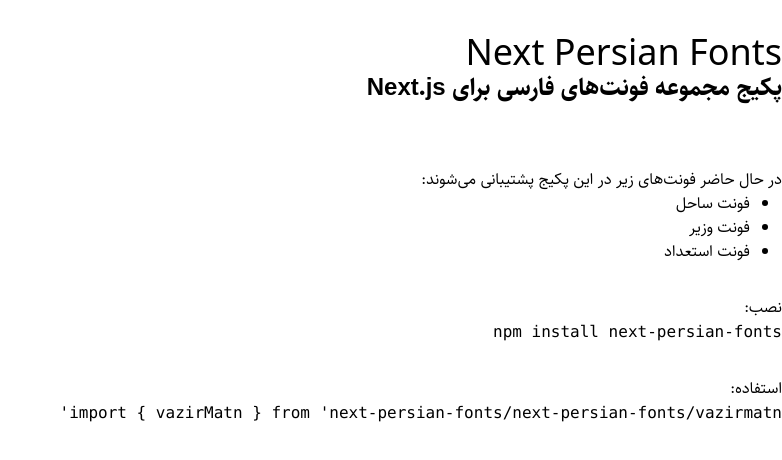
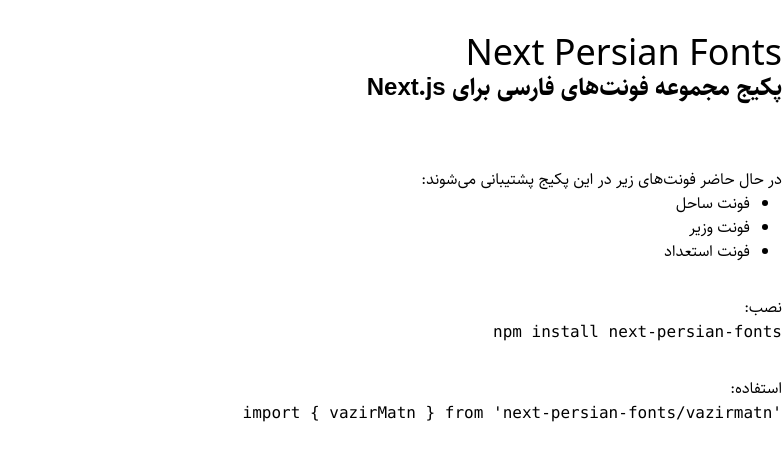
Before and after one commit to amiryxe/next-persian-fonts, a Next.js app: page /next-persian-fonts/ in a window 1280 px wide. Shown: the top 460 px of the page, without its empty margins (498-1280 px from the left). Built offline with nearby package versions, Linux system fonts and the light colour scheme.

Commit message:
update readme

```diff
--- a/src/app/page.tsx
+++ b/src/app/page.tsx
@@ -25,7 +25,7 @@
       <section>
         <h2>استفاده:</h2>
 
-        <code>{"import { vazirMatn } from 'next-persian-fonts/next-persian-fonts/vazirmatn'"}</code>
+        <code dir="ltr">{"import { vazirMatn } from 'next-persian-fonts/vazirmatn'"}</code>
       </section>
     </div>
   )
```
Also changed, not shown: src/next-persian-fonts/README.md, 1 other file (tests, documents, lock files or other folders).
